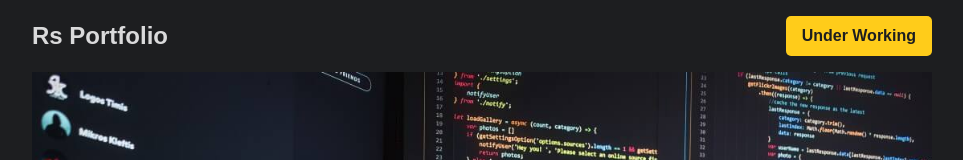
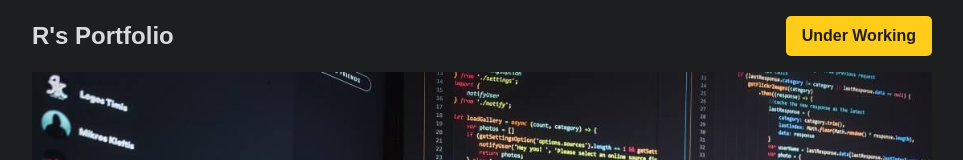
Before and after one commit to r-k1mur4/portfolio-by-next, a Next.js app: page / in a window 1280 px wide. Shown: the top 160 px of the page, without its empty margins (158-1121 px from the left). Built offline with nearby package versions, Linux system fonts and the light colour scheme.

Commit message:
fix Navbar,Footer,Hero

```diff
--- a/src/components/Navbar.jsx
+++ b/src/components/Navbar.jsx
@@ -4,7 +4,7 @@ const Navbar = () => {
   return (
     <div className="nav-container">
       <div className="logo">
-        <Link href="/">Rs Portfolio</Link>
+        <Link href="/">R&apos;s Portfolio</Link>
       </div>
       <a href="" className="cta-btn">
         Under Working
```
